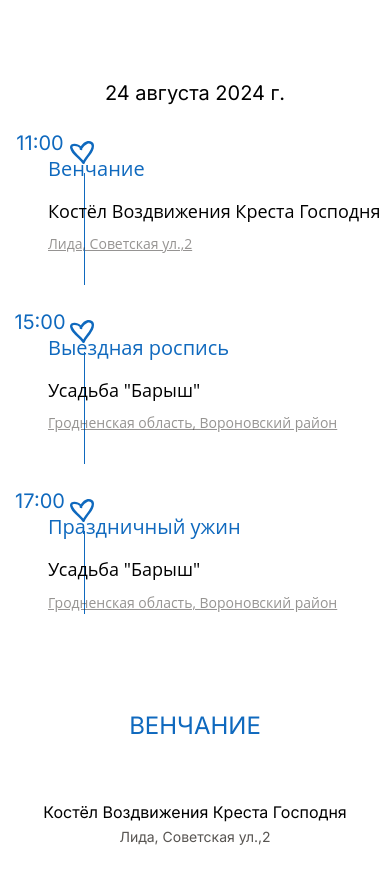
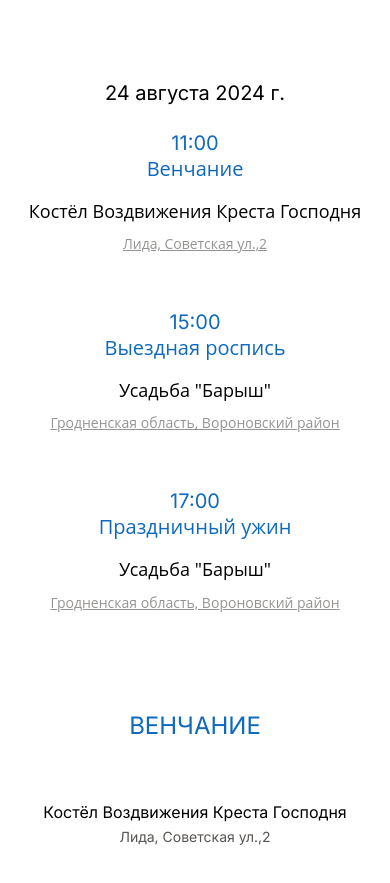
Before and after one commit to dicreate/wedding_invitation, a React (Vite) app: page / in a window 390 px wide. Shown: the part 1700-2583 px from the top of the page. Built offline with nearby package versions, Linux system fonts and the light colour scheme; some icons are missing.

Commit message:
feat: adaptive schedule

```diff
--- a/src/components/Schedule/index.module.scss
+++ b/src/components/Schedule/index.module.scss
@@ -57,3 +57,24 @@
       text-decoration: underline;
    }
 }
+
+@media (max-width: 600px) {
+   .schedule {
+      li {
+         background: none;
+         display: flex;
+         flex-direction: column;
+         align-items: center;
+      }
+   }
+
+   .time {
+      padding: 0;
+      float: none;
+   }
+
+   .details {
+      padding: 0;
+      text-align: center;
+   }
+}
```
